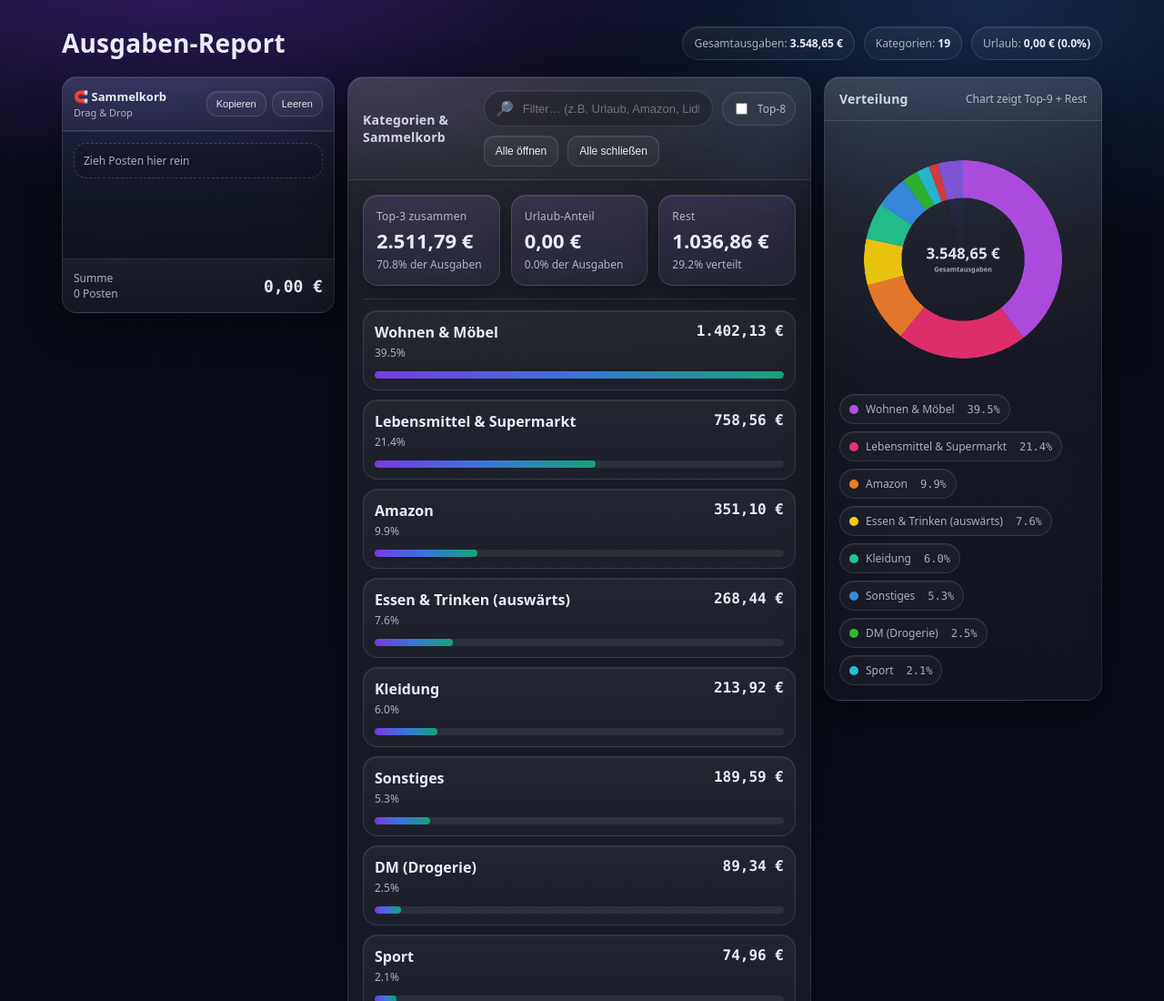
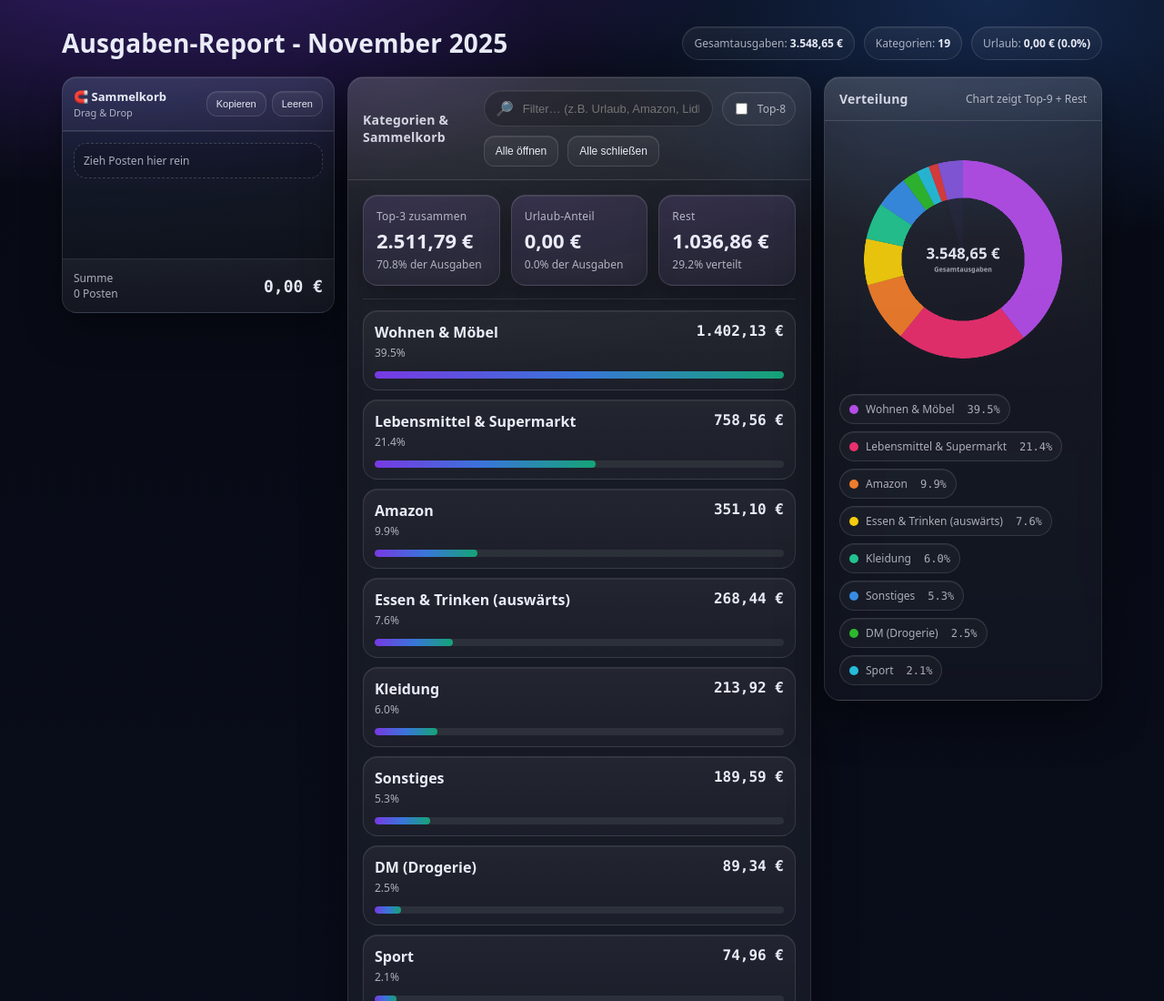
Before and after one commit to pjanura/finanzen, a plain HTML site: page ausgaben-report-november-2025.html in a window 1280 px wide. Shown: the top 1100 px of the page at 91% size. Drawn offline with Linux system fonts and the light colour scheme.

Commit message:
Update ausgaben-report-november-2025.html

```diff
--- a/ausgaben-report-november-2025.html
+++ b/ausgaben-report-november-2025.html
@@ -3,7 +3,7 @@
 <head>
   <meta charset="utf-8" />
   <meta name="viewport" content="width=device-width,initial-scale=1" />
-  <title>Ausgaben-Report – November 2025 (Retouren bis 60 Tage rückwirkend)</title>
+  <title>Ausgaben-Report – November 2025</title>
 
   <style>
     :root{
@@ -430,7 +430,7 @@
   <div class="wrap">
     <header>
       <div class="title">
-        <h1>Ausgaben-Report</h1>
+        <h1>Ausgaben-Report - November 2025</h1>
       </div>
       <div class="badgeRow" id="badgeRow"></div>
     </header>
```
